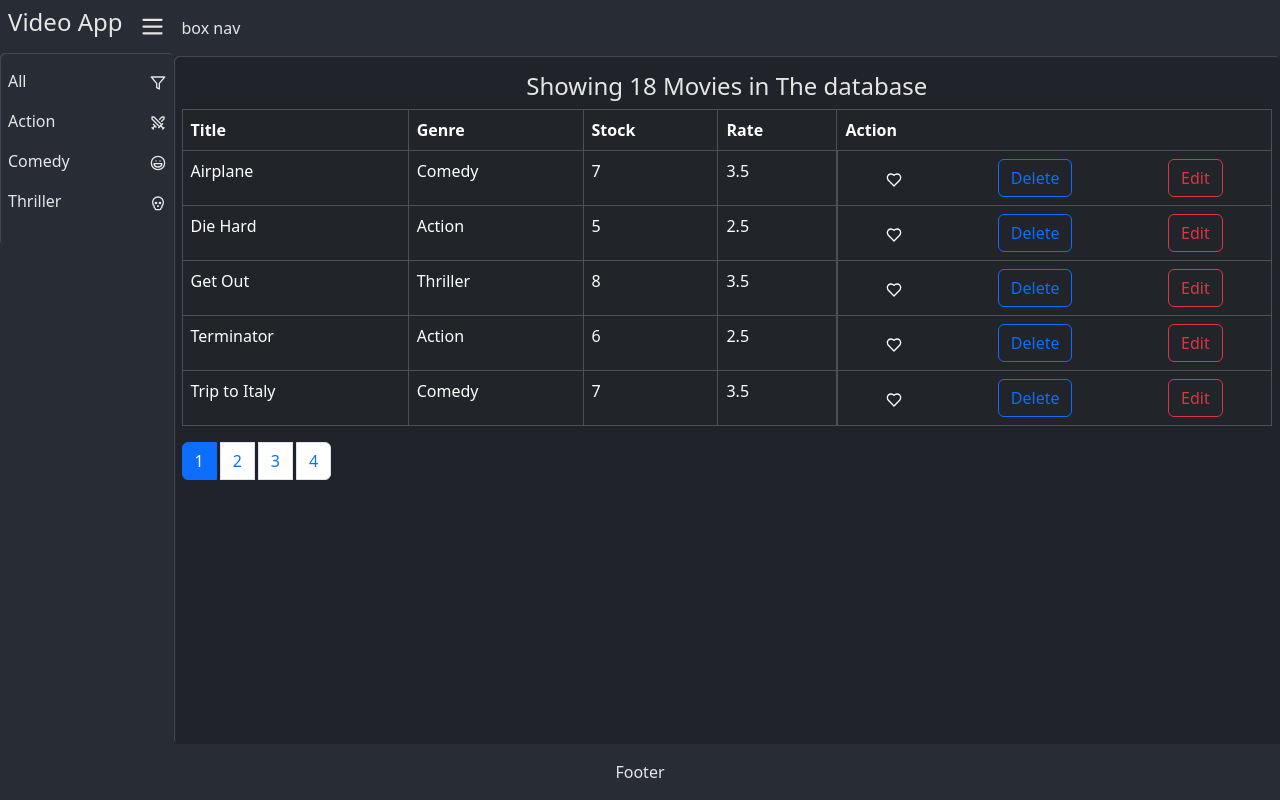
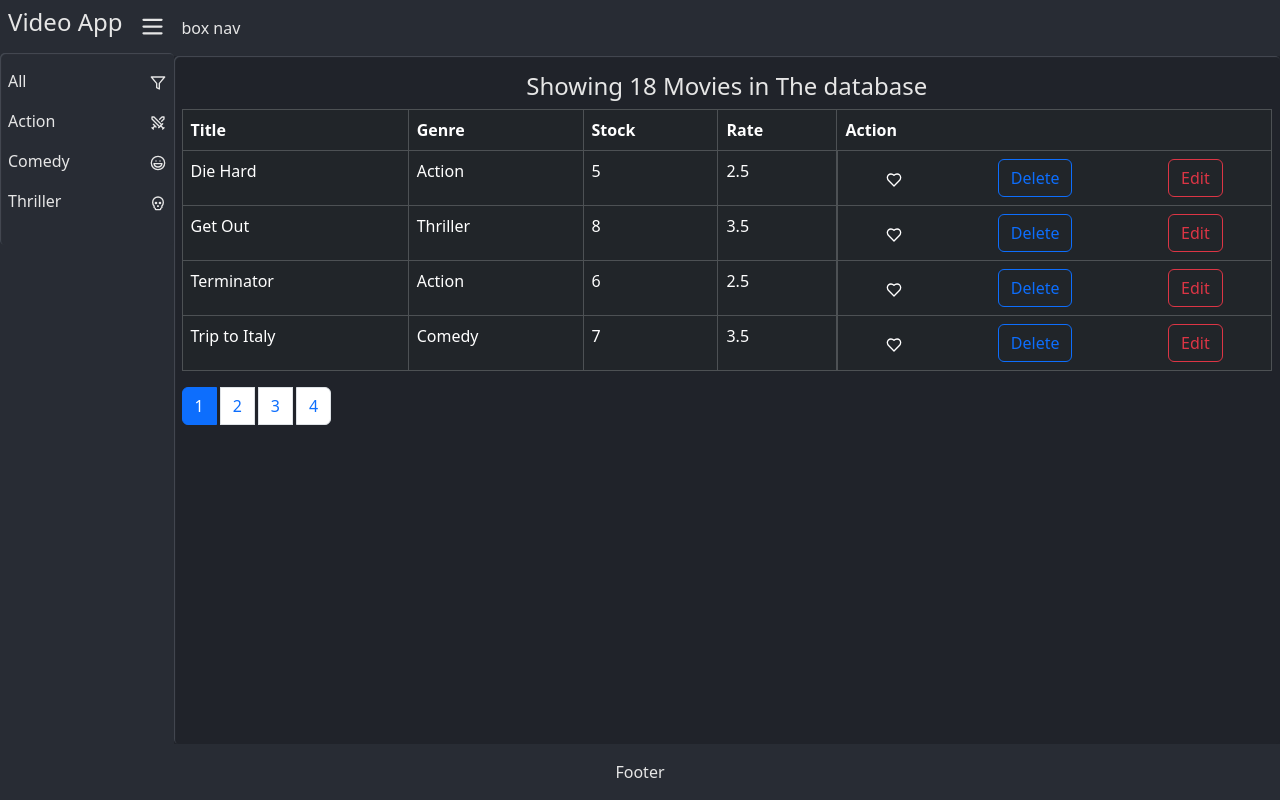
Before and after one commit to HEKNOWSME/MERN, a React (Vite) app in the folder videoApp/: page / in a window 1280 px wide. Built offline with nearby package versions, Linux system fonts and the light colour scheme.

Commit message:
fix issue

```diff
--- a/videoApp/src/App.tsx
+++ b/videoApp/src/App.tsx
@@ -3,18 +3,15 @@ import AllTable from "./components/Movies/AllMovies";
 import movies from "./services/fakeMovieService";
 import Genres from "./components/Genres/Genres";
 import Pagination from "./components/Pagination/Pagination";
+import { paginate } from "./components/Pagination/Paginate";
 const App = () => {
 	const [allMovies, setMovies] = useState(movies);
+	const [selected, setSelected] = useState("");
 	const [currentPage, setPage] = useState(1);
-	const [selected, setSelected] = useState("");
 	const [messages, setMessage] = useState({
 		deleted: false,
 		edited: false,
 		added: false,
-	});
-	const filteredMovies = allMovies.filter((movie) => {
-		const matchedCategory = !selected || movie.genre.name === selected;
-		return matchedCategory;
 	});
 	const handleDelete = (id: string) => {
 		setMovies(allMovies.filter((movie) => movie._id !== id));
@@ -23,16 +20,22 @@ const App = () => {
 			setMessage({ ...messages, deleted: false });
 		}, 2000);
 	};
-
-	const itemsPerPage = 5;
-	const startIndex = (currentPage - 1) * itemsPerPage;
-	const endIndex = currentPage * itemsPerPage;
-	const currentMovies = filteredMovies.slice(startIndex, endIndex);
-
+	const handleChange = (page: number) => {
+		setPage(page);
+	};
+	const filtered = selected
+		? allMovies.filter((movie) => movie.genre.name === selected)
+		: allMovies;
+	const NewMovies = paginate(filtered, currentPage, 4);
 	return (
 		<div className="grid">
 			<aside className="side-bar">
-				<Genres onFiltered={(name) => setSelected(name)} />
+				<Genres
+					onFiltered={(name) => {
+						setSelected(name);
+						setPage(1);
+					}}
+				/>
 			</aside>
 			<nav className="nav-bar">box nav</nav>
 			<main className="main">
@@ -44,14 +47,14 @@ const App = () => {
 						Showing {allMovies.length} Movies in The database
 					</h4>
 					<AllTable
-						items={currentMovies.sort((a, b) => a.title.localeCompare(b.title))}
+						items={NewMovies.sort((a, b) => a.title.localeCompare(b.title))}
 						onDelete={handleDelete}
 					/>
 					<Pagination
-						items={filteredMovies}
-						itemsPerPage={itemsPerPage}
+						items={filtered}
+						itemsPerPage={5}
 						currentPage={currentPage}
-						onChangePage={(page) => setPage(page)}
+						onChangePage={handleChange}
 					/>
 				</div>
 			</main>
--- /dev/null
+++ b/videoApp/src/components/Pagination/Paginate.ts
@@ -0,0 +1,6 @@
+import _ from "lodash";
+import { Movie } from "../Movies/AllMovies";
+export function paginate(items: Movie[], currentPage: number, itemsPerPage: number) {
+   const startIndex = (currentPage - 1) * itemsPerPage
+   return _(items).slice(startIndex).take(itemsPerPage).value();
+}
--- a/videoApp/src/components/Pagination/Pagination.tsx
+++ b/videoApp/src/components/Pagination/Pagination.tsx
@@ -20,7 +20,7 @@ const Pagination = ({
 			<ul className="pagination gap-1">
 				{pageNumbers.map((page) => (
 					<li
-						key={pages}
+						key={page}
 						className={page === currentPage ? "page-item active" : "page-item"}
 					>
 						<a className="page-link" onClick={() => onChangePage(page)}>
--- a/videoApp/src/services/fakeMovieService.ts
+++ b/videoApp/src/services/fakeMovieService.ts
@@ -14,7 +14,7 @@ const movies = [
     dailyRentalRate: 2.5
   },
   {
-    _id: "5b21ca3eeb7f6fbccd471817",
+    _id: "5b21ca3eeb7f6fbccd471829",
     title: "Get Out",
     genre: { _id: "5b21ca3eeb7f6fbccd471820", name: "Thriller" },
     numberInStock: 8,
```
